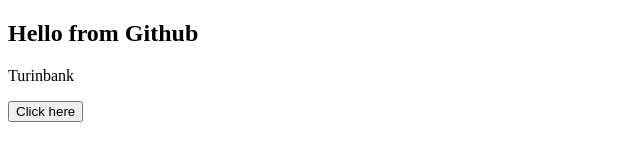
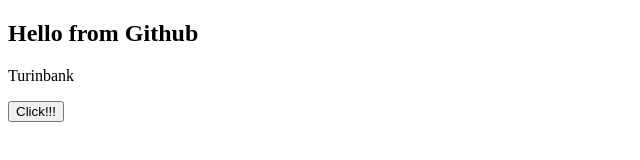
Before and after one commit to TurinTurinovich/sedona, a plain HTML site: page index.html in a window 1280 px wide. Shown: the full height of the page, 0-640 px from the left. Drawn offline with Linux system fonts and the light colour scheme.

Commit message:
Update button text

```diff
--- a/index.html
+++ b/index.html
@@ -9,6 +9,6 @@
 <body>
     <h2>Hello from Github</h2>
     <p>Turinbank</p>
-    <button>Click here</button>
+    <button>Click!!!</button>
 </body>
 </html>
```
